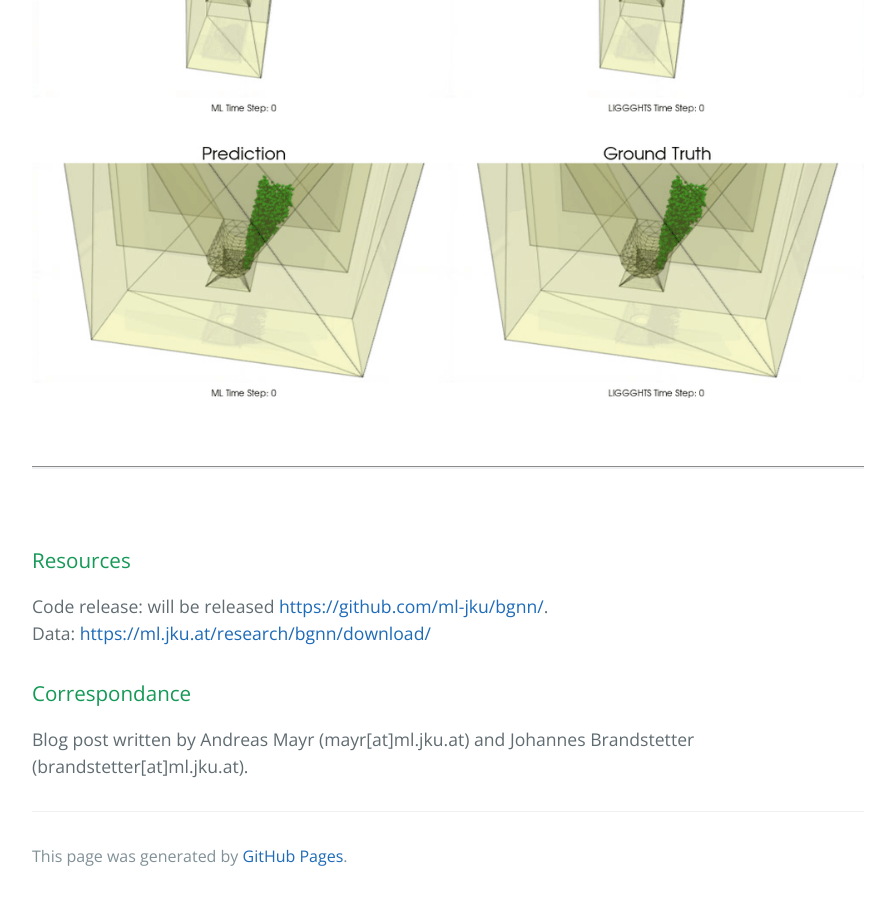
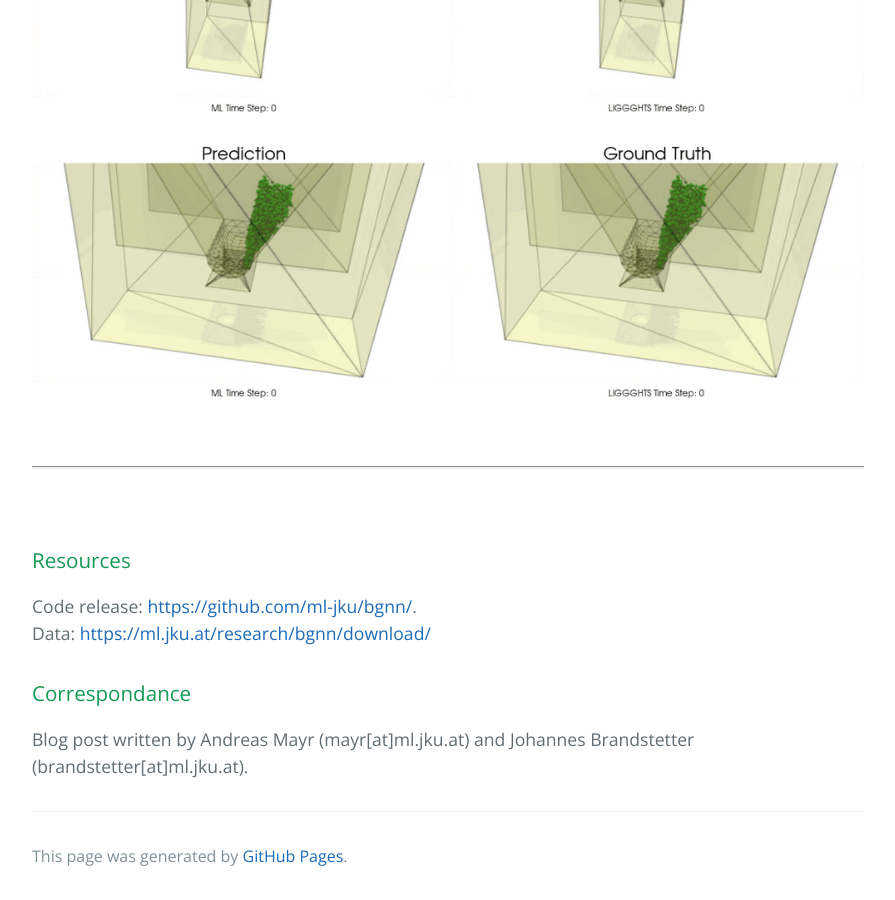
Before and after one commit to ml-jku/bgnn, a Jekyll site: the page built from index.md, in a window 1280 px wide and 900 px high, scrolled down 7167 px. Shown: the whole window, without its empty margins (192-1087 px from the left). Built offline with Jekyll 4.4.1, drawn with Linux system fonts in a browser that asks for light colours; formulas are drawn with MathJax 3.

Commit message:
Update index.md

```diff
--- a/index.md
+++ b/index.md
@@ -151,7 +151,7 @@ For OOD test samples the outlet hole size has decreased and the inclination angl
 
 ### Resources
 
-Code release: will be released [https://github.com/ml-jku/bgnn/][GitHub].<br>
+Code release: [https://github.com/ml-jku/bgnn/][GitHub].<br>
 Data: [https://ml.jku.at/research/bgnn/download/](https://ml.jku.at/research/bgnn/download/)
 
 ### Correspondance
```
